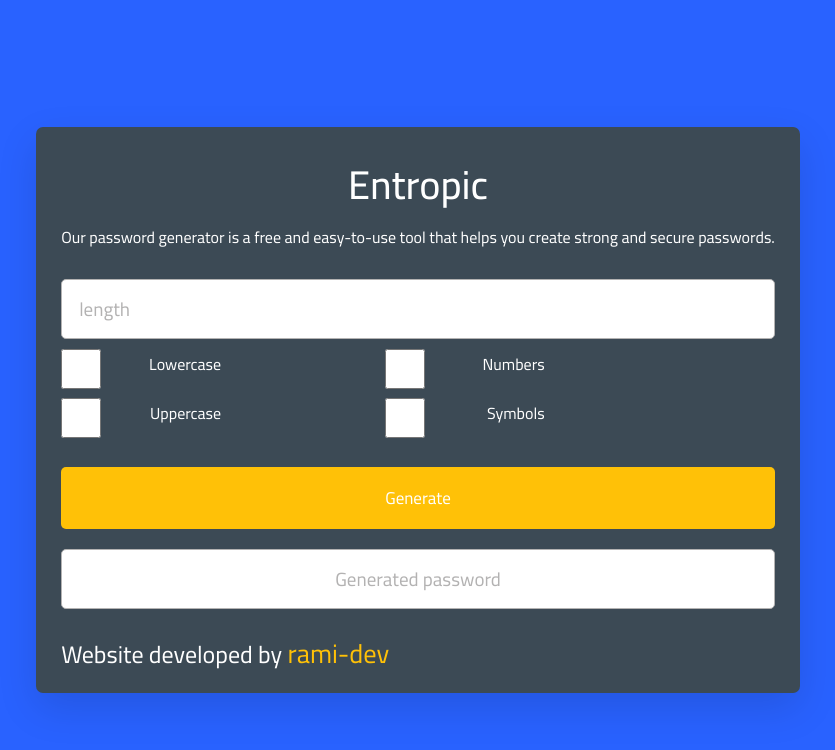
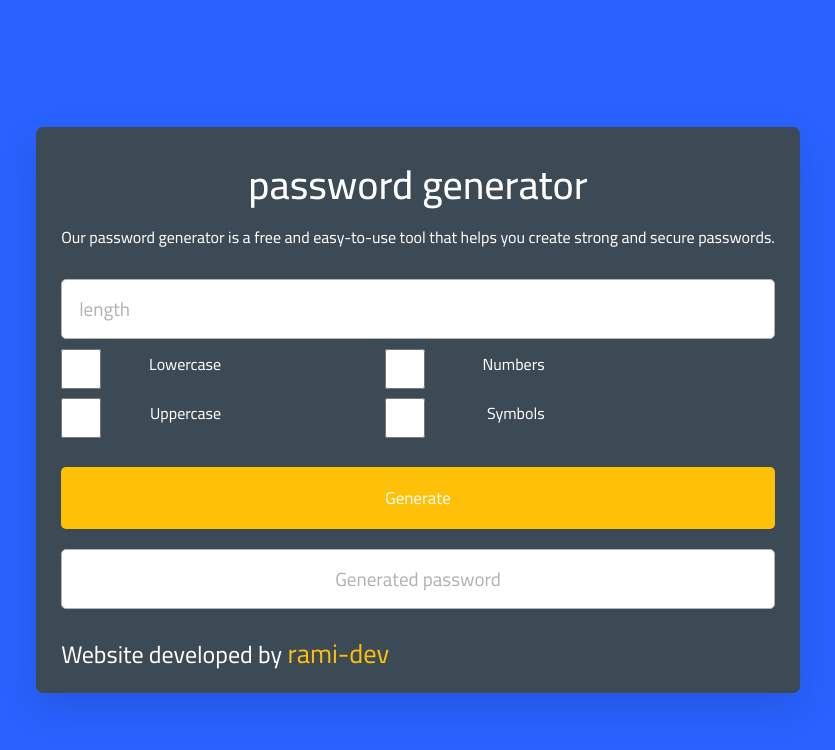
Before and after one commit to rami-al-rahim/password-generator, a plain HTML site: page index.html in a window 1280 px wide. Shown: the whole page, without its empty margins (222-1057 px from the left). Drawn offline with Linux system fonts and the light colour scheme.

Commit message:
Update index.html

```diff
--- a/index.html
+++ b/index.html
@@ -5,7 +5,7 @@
   <meta charset="UTF-8">
   <meta http-equiv="X-UA-Compatible" content="IE=edge">
   <meta name="viewport" content="width=device-width, initial-scale=1.0">
-  <title>Entropic password generator</title>
+  <title>Password Generator</title>
   <link rel="stylesheet" href="style.css">
   <script async src="https://pagead2.googlesyndication.com/pagead/js/adsbygoogle.js?client=ca-pub-1747522604463523"
     crossorigin="anonymous"></script>
@@ -27,7 +27,7 @@
 <body>
   <div class="wrapper" style="margin-top: 20px;">
     <header>
-      <h1 style="text-align: center; font-size: 40px;">Entropic</h1>
+      <h1 style="text-align: center; font-size: 40px;">password generator</h1>
       <p style="text-align: center; color: white;">Our password generator is a free and easy-to-use tool that helps you
         create strong and secure
         passwords.
```
